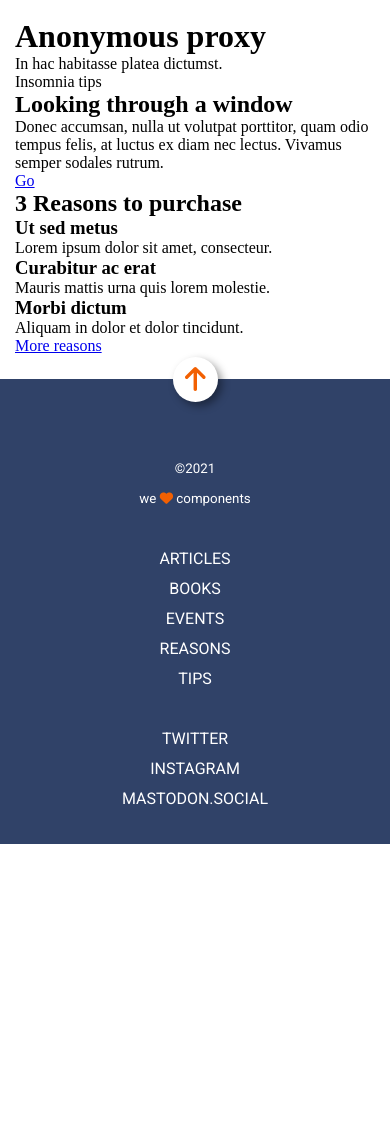
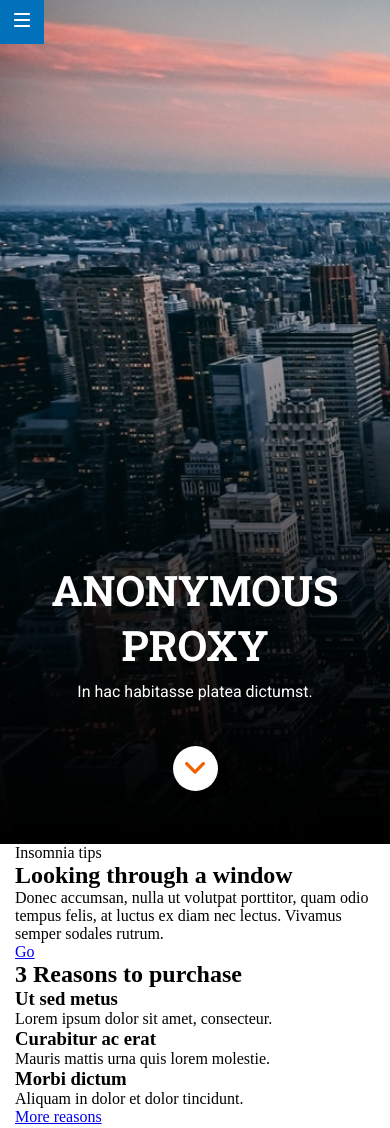
Before and after one commit to anaapezteguia/Anonymous-proxy-one-page, a website: page public/index.html in a window 390 px wide. Before the commit the page ends 844 px from the top, so only its background shows below. Drawn offline with Linux system fonts and the light colour scheme.

Commit message:
Hide footer, update mixins and prepare header with media queries included

```diff
--- a/public/index.html
+++ b/public/index.html
@@ -19,25 +19,33 @@
 
   <body>
     <!--Header-->
+      <header class="hero">
         <div class="pageContainer">
-      <header class="hero">
         <nav class="hero__menu">
-          <a href="#" class="hero__menu--icon"  alt="menu principal"  title="menú principal">
-            <img src="./assets/images/ico-menu.svg" alt="menu principal">
+          <a href="https://adalab.es/" class="hero__menu--icon" alt="Web de Adalab">
+            <img src="./assets/images/ico-menu.svg" alt="Web de Adalab">
           </a>
         </nav>
-        <h1 class="hero__title">
-          Anonymous proxy
+        <div class="hero__content">
+          <h1 class="hero__content--title">
+            Anonymous <span class="break">proxy</span>
           </h1>
-        <p class="hero__text">
+          <p class="hero__content--text">
             In hac habitasse platea dictumst.
           </p>
+          <div class="hero__content--icon">
+            <a href="#" class="hero-link"  alt="Reasons to purchase"  title="Reasons to purchase">
+              <img src="./assets/images/ico-scroll-down.svg" alt="Reasons to purchase">
+            </a>
+          </div>
+        </div>
+      </div>
       </header>
-    </div>
+
 
     <!--Main-->
+    <main class="main">
       <div class="pageContainer">
-      <main class="main">
         <section class="main__featured">
           <p class="main__featured--section">
             Insomnia tips
@@ -74,10 +82,11 @@
           </p>
           <a href="#" class="main__reasons--link">More reasons</a>
         </section>
+       </div>
      </main>
-    </div>
+
     <!--Footer-->
-      <footer class="footer">
+    <!--  <footer class="footer">
     <div class="footer__anchor">
       <a href="#" class="footer__anchor--link"  alt="volver arriba"  title="volver arriba">
         <img src="./assets/images/ico-arrow.svg" alt="volver arriba">
@@ -91,23 +100,23 @@
       <nav class="sections">
         <ul>
           <li class="footer__links">
-                <a class="footer__links--sections" href="https://adalab.es/" target="_blank">Articles</a>
+            <a class="footer__links--sections" href="https://adalab.es/" target="_blank" alt="Web de Adalab">Articles</a>
 
           </li>
           <li class="footer__links">
-                <a class="footer__links--sections" href="https://adalab.es/" target="_blank">Books</a>
+            <a class="footer__links--sections" href="https://adalab.es/" target="_blank" alt="Web de Adalab">Books</a>
 
           </li>
           <li class="footer__links">
-                <a class="footer__links--sections" href="https://adalab.es/" target="_blank">Events</a>
+            <a class="footer__links--sections" href="https://adalab.es/" target="_blank" alt="Web de Adalab">Events</a>
 
           </li>
           <li class="footer__links">
-                <a class="footer__links--sections" href="https://adalab.es/" target="_blank">Reasons</a>
+            <a class="footer__links--sections" href="https://adalab.es/" target="_blank" alt="Web de Adalab">Reasons</a>
 
           </li>
           <li class="footer__links">
-                <a class="footer__links--sections" href="https://adalab.es/" target="_blank">Tips</a>
+            <a class="footer__links--sections" href="https://adalab.es/" target="_blank" alt="Web de Adalab">Tips</a>
 
           </li>
         </ul>
@@ -115,20 +124,20 @@
       <nav class="social">
         <ul>
           <li class="footer__links">
-                <a class="footer__links--social" href="https://adalab.es/" target="_blank">Twitter</a>
+            <a class="footer__links--social" href="https://adalab.es/" target="_blank" alt="Web de Adalab">Twitter</a>
 
           </li>
           <li class="footer__links">
-                <a class="footer__links--social" href="https://adalab.es/" target="_blank">Instagram</a>
+            <a class="footer__links--social" href="https://adalab.es/" target="_blank" alt="Web de Adalab">Instagram</a>
 
           </li>
           <li class="footer__links">
-                <a class="footer__links--social" href="https://adalab.es/" target="_blank">Mastodon.social</a>
+            <a class="footer__links--social" href="https://adalab.es/" target="_blank" alt="Web de Adalab">Mastodon.social</a>
 
           </li>
         </ul>
       </nav>
     </div>
-      </footer>
+  </footer>-->
   </body>
 </html>
--- a/src/scss/core/_mixins.scss
+++ b/src/scss/core/_mixins.scss
@@ -9,3 +9,15 @@
     @content;
   }
 }
+
+@mixin icon {
+  width: 3 * $standard-px;
+  height: 3 * $standard-px;
+  background-color: $color-light;
+  border-radius: 50%;
+  box-shadow: 4px 4px 8px rgba(0, 0, 0, 0.4);
+  display: flex;
+  justify-content: center;
+  align-items: center;
+  @content;
+}
--- a/src/scss/layout/_footer.scss
+++ b/src/scss/layout/_footer.scss
@@ -11,16 +11,10 @@
   font-weight: $fontWeight-normal;
   line-height: 2 * $standard-px;
   &__anchor {
-    position: relative;
-    top: -22px;
-    width: 3 * $standard-px;
-    height: 3 * $standard-px;
-    background-color: $color-light;
-    border-radius: 50%;
-    box-shadow: 4px 4px 8px rgba(0, 0, 0, 0.4);
-    display: flex;
-    justify-content: center;
-    align-items: center;
+    @include icon {
+      position: relative;
+      top: -22px;
+    }
     &--link {
       margin-top: 8px;
     }
--- /dev/null
+++ b/src/scss/layout/_header.scss
@@ -0,0 +1,88 @@
+.hero {
+  background-image: linear-gradient(
+      to bottom,
+      rgba(255, 255, 255, 0.5) 25%,
+      rgb(0, 0, 0) 100%
+    ),
+    url(../images/cover.jpg);
+  background-blend-mode: multiply;
+  background-repeat: no-repeat;
+  background-size: cover;
+  height: 100vh;
+  display: flex;
+  flex-direction: column;
+  justify-content: flex-end;
+  &__menu {
+    width: 44px;
+    height: 44px;
+    display: flex;
+    justify-content: center;
+    align-items: center;
+    background-color: #0271bc;
+    position: fixed;
+    top: 0;
+    left: 0;
+    &--icon {
+      padding: 12px 14px;
+    }
+  }
+  &__content {
+    display: flex;
+    flex-direction: column;
+    align-items: center;
+    &--title {
+      font-family: $titleText;
+      font-weight: $fontWeight-bold;
+      font-size: 42px;
+      line-height: 55px;
+      text-transform: uppercase;
+      text-shadow: 0 2px 3px rgba(0, 0, 0, 0.2);
+      color: $color-light;
+      text-align: center;
+      margin: 284px 0 10px 0;
+      & .break {
+        display: block;
+      }
+    }
+    &--text {
+      font-family: $mainText;
+      font-weight: $fontWeight-normal;
+      font-size: 16px;
+      color: $color-light;
+      text-align: center;
+    }
+  }
+  &__content--icon {
+    @include icon {
+      margin: 45px 0 53px 0;
+    }
+  }
+  @include tablet {
+    &__content--title {
+      font-size: 80px;
+      line-height: 106px;
+      margin: 384px 0 20px 0;
+    }
+    &__content--text {
+      font-size: 24px;
+    }
+    &__content--icon {
+      @include icon {
+        margin: 30px 0 45px 0;
+      }
+    }
+  }
+  @include desktop {
+    &__content--title {
+      font-size: 100px;
+      line-height: 132px;
+      margin: 384px 0 0 0;
+      text-shadow: 0 2px 5px rgb(0, 0, 0);
+    }
+    &__content--icon {
+      @include icon {
+        margin: 30px 0 13px 0;
+      }
+    }
+  }
+}
--- a/src/scss/layout/_page.scss
+++ b/src/scss/layout/_page.scss
@@ -1,7 +1,6 @@
-body {
-  list-style-type: none;
+.main {
+  height: 100vh;
 }
-
 .pageContainer {
   margin: 0 $standard-px;
   @include tablet {
```
Also changed, not shown: src/html/index.html (+1 -1 lines), src/html/partials/footer.html (+8 -0 lines), src/html/partials/header.html (+17 -10 lines), src/html/partials/link.html (+1 -1 lines), src/html/partials/main.html (+4 -4 lines), public/assets/css/main.css, 1 other file. Lines whose indentation alone changed are shown as unchanged.
